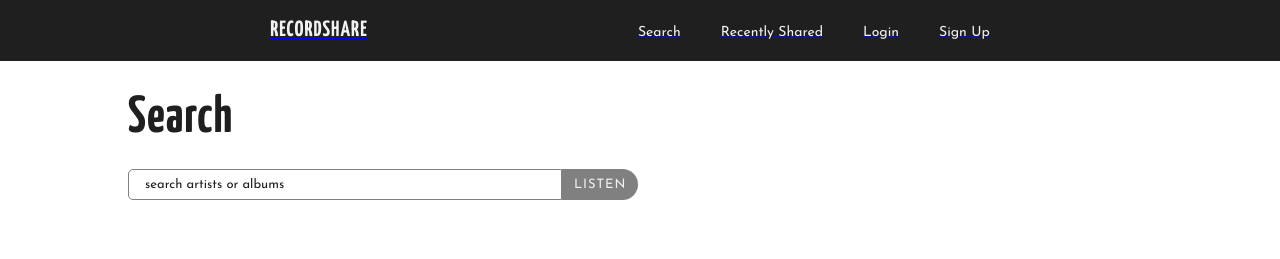
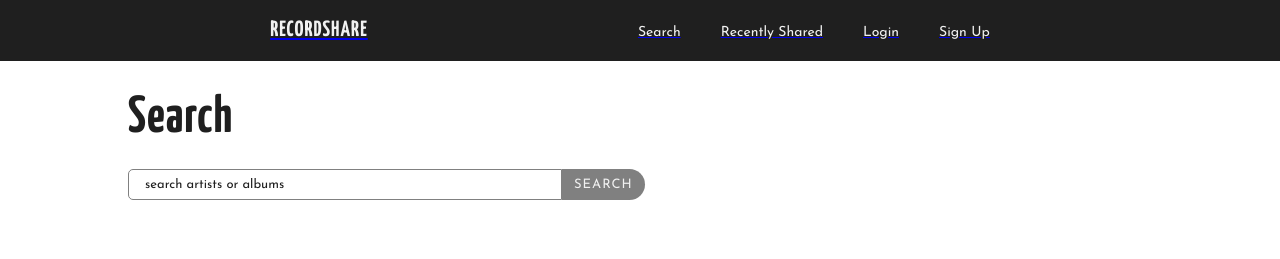
Before and after one commit to mpaitgt/recordshare, a React (Create React App) app in the folder client/: page /search in a window 1280 px wide. Shown: the top 259 px of the page. Built offline with nearby package versions, Linux system fonts and the light colour scheme.

Commit message:
added db call to search page. need to define parameters of search still

```diff
--- a/client/src/Components/Search/SearchBar.js
+++ b/client/src/Components/Search/SearchBar.js
@@ -42,23 +42,18 @@ const Button = styled.button`
   cursor: pointer;
 `;
 
-function SearchBar({ name, value, type, placeholder, onChange }) {
-  const [input, setInput] = useState('');
-
-  const searchArtists = e => {
-    e.preventDefault();
-  }
+function SearchBar({ input, onChange, onSubmit }) {
 
   return (
-    <form onSubmit={searchArtists}>
+    <form onSubmit={onSubmit}>
       <Input
         name='search'
         value={input}
         placeholder='search artists or albums'
-        onChange={e => setInput(e.target.value)}
+        onChange={onChange}
       />
       <Button type='submit'>
-        Listen
+        Search
       </Button>
     </form>
   )
--- a/client/src/Pages/Search.js
+++ b/client/src/Pages/Search.js
@@ -1,12 +1,41 @@
-import React from 'react';
+import React, {useState} from 'react';
 import {Text, Container} from '../Components/Elements';
+import ResultsContainer from '../Components/ResultsContainer';
+import AlbumDisplay from '../Components/AlbumDisplay';
 import SearchBar from '../Components/Search/SearchBar';
+import db from '../Utils/db';
 
 const Search = () => {
+  const [input, setInput] = useState('');
+  const [results, setResults] = useState(null);
+  const [loaded, setLoaded] = useState(false);
+
+  const onSubmit = e => {
+    e.preventDefault();
+    db.getAlbums(input)
+      .then(res => {
+        if (res.data) {
+          setResults(res.data);
+          setLoaded(true);
+          console.log(res.data)
+        }
+      })
+      .catch(err => console.log(err))
+  }
+
   return (
     <Container>
       <Text variant="h1">Search</Text>
-      <SearchBar />
+      <SearchBar value={input} onChange={e => setInput(e.target.value)} onSubmit={onSubmit} />
+        {
+          loaded
+          ?
+          results.map(album => {
+            return <AlbumDisplay album={album} />
+          })
+          :
+          null
+        }
     </Container>
   )
 }
```
